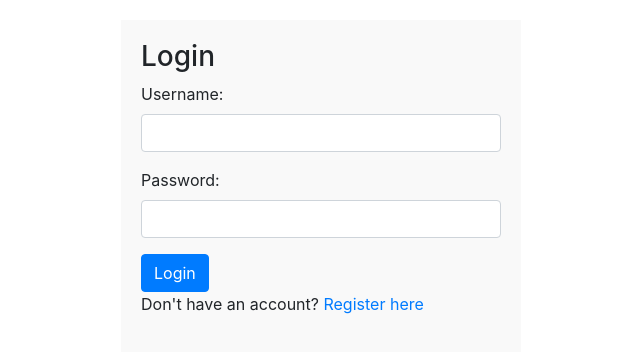
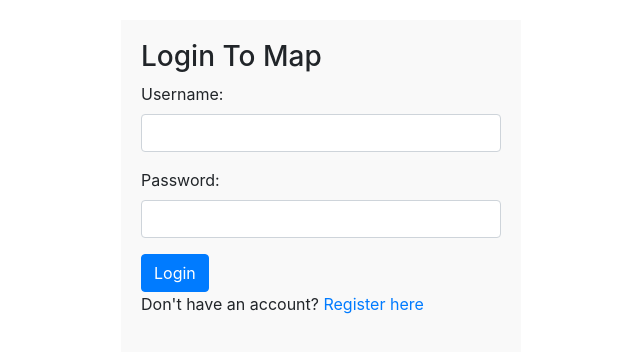
Before and after one commit to Sacred-G/GoogleMap-Basic, a website: page public/login.html in a window 1280 px wide. Shown: the whole page, without its empty margins (319-959 px from the left). Drawn offline with nearby package versions, Linux system fonts and the light colour scheme.

Commit message:
modified:   public/login.html

```diff
--- a/public/login.html
+++ b/public/login.html
@@ -9,7 +9,7 @@
 </head>
 <body>
     <div id="auth-container">
-        <h3>Login</h3>
+        <h3>Login To Map</h3>
         <form id="login-form">
             <div class="form-group">
                 <label for="username">Username:</label>
```
